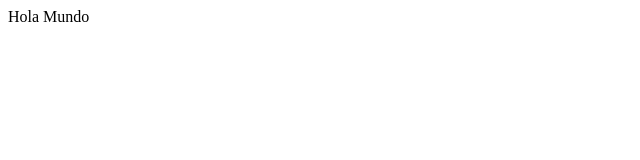
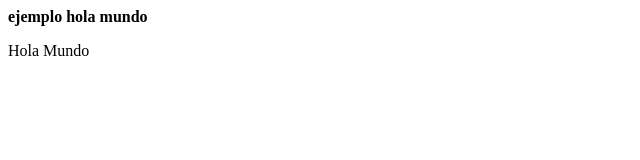
Before and after one commit to IvanLopezMedina/WServer, a plain HTML site: page java/files/index.html in a window 1280 px wide. Shown: the whole page, without its empty margins (0-640 px from the left). Drawn offline with Linux system fonts and the light colour scheme.

Commit message:
Update index.html

```diff
--- a/java/files/index.html
+++ b/java/files/index.html
@@ -1,6 +1,6 @@
 <HTML>
 <HEAD>
-    <TITLE>ejemplo hola mundo</TITLE>
+    <b>ejemplo hola mundo</b>
 </HEAD>
 <BODY>
 <P>Hola Mundo</P>
```
